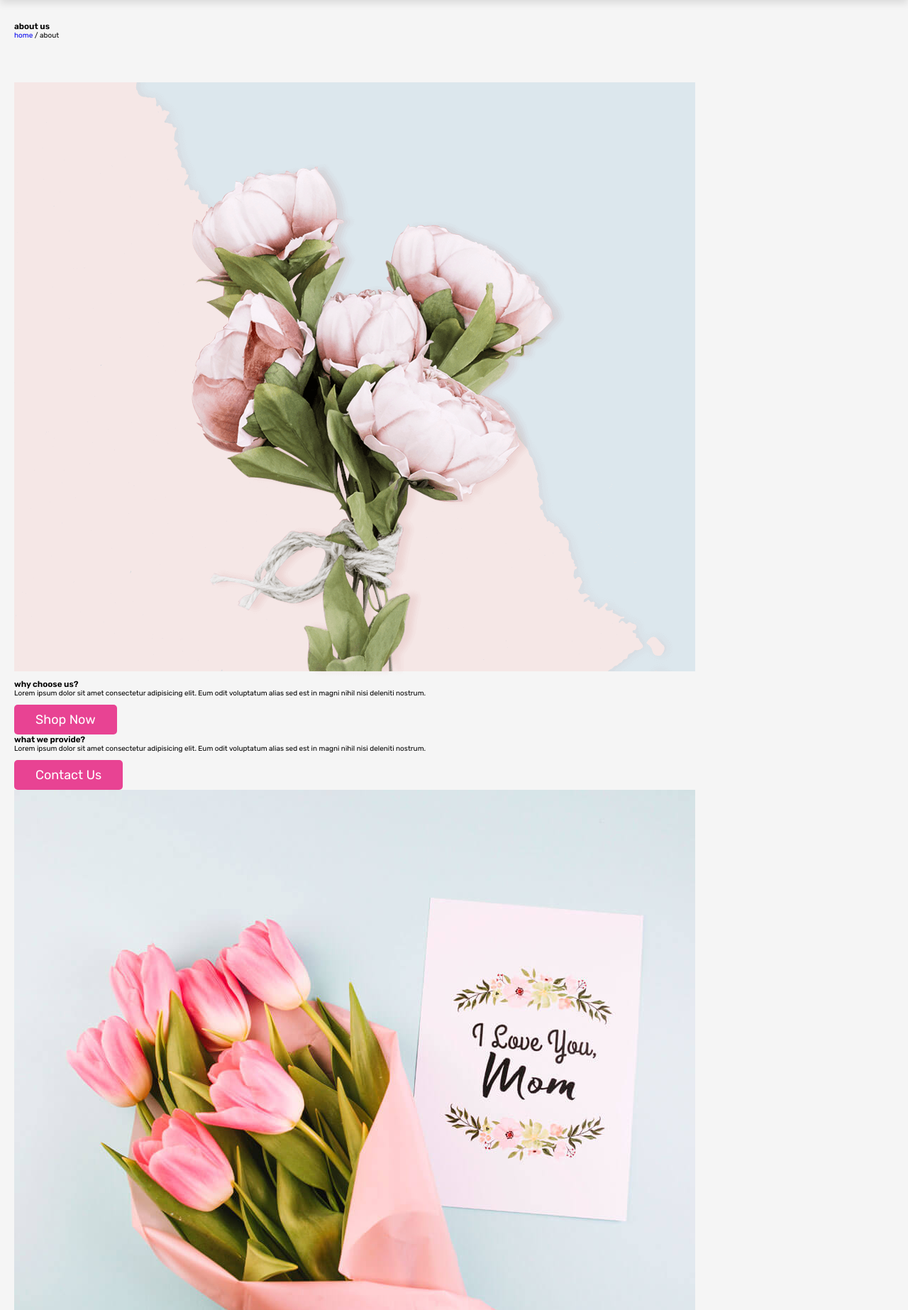
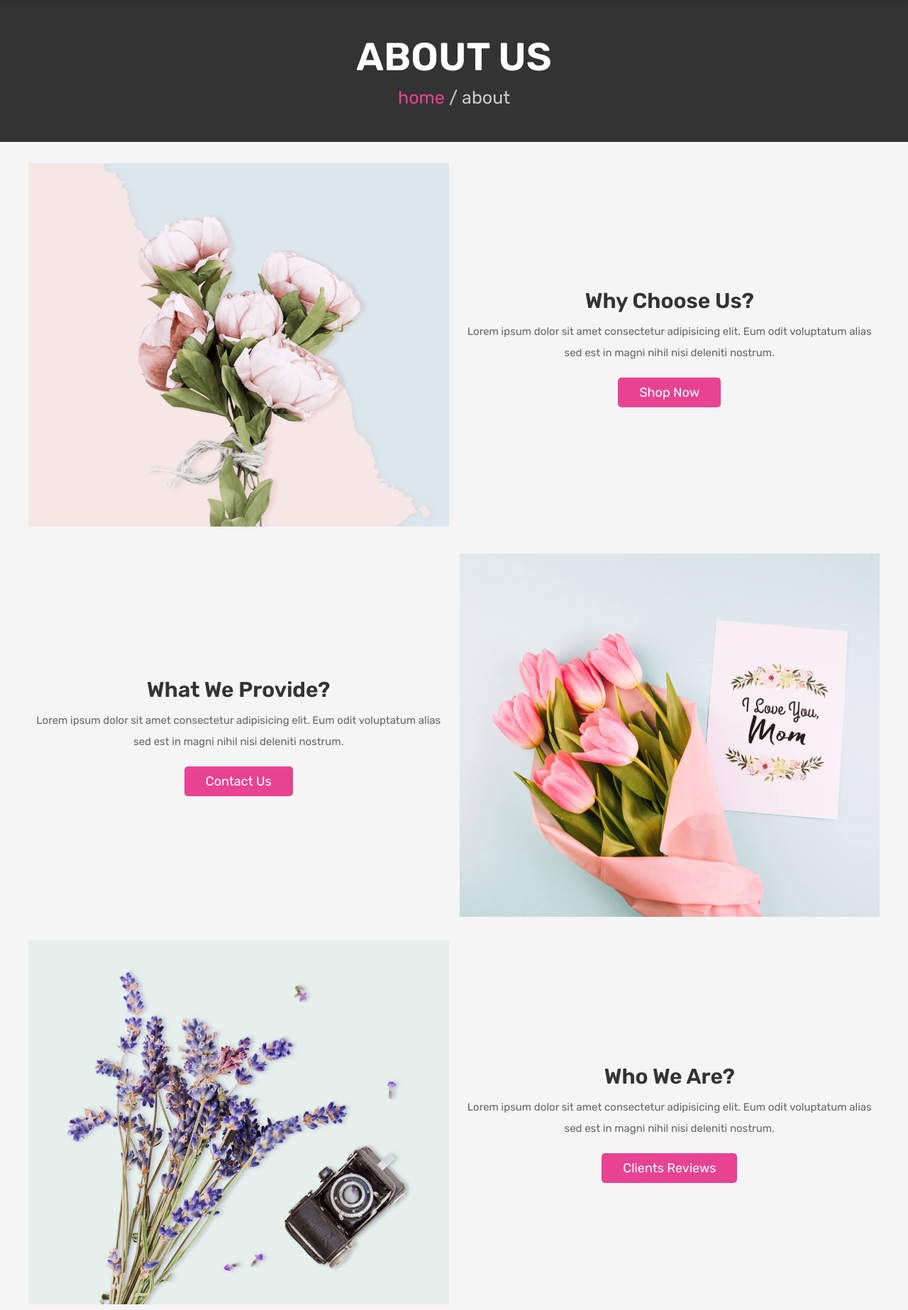
Before and after one commit to Lanarus/flower-shop, a PHP site: page /about.php in a window 1280 px wide. Shown: the part 74-1920 px from the top of the page at 71% size. Run offline with PHP 8.4, Linux system fonts and the light colour scheme.

Commit message:
some changes

```diff
--- a/about.php
+++ b/about.php
@@ -2,6 +2,7 @@
 <?php
 
 @include 'config.php';
+
 
 session_start();
 
@@ -19,7 +20,7 @@ session_start();
    <link rel="stylesheet" href="https://cdnjs.cloudflare.com/ajax/libs/font-awesome/6.0.0/css/all.min.css">
 
    <!-- custom admin css file link  -->
-   <link rel="stylesheet" href="css/style.css">
+   <link rel="stylesheet" href="css/style1.css">
 
 </head>
 <body>
@@ -70,7 +71,7 @@ session_start();
         <div class="content">
             <h3>who we are?</h3>
             <p>Lorem ipsum dolor sit amet consectetur adipisicing elit. Eum odit voluptatum alias sed est in magni nihil nisi deleniti nostrum.</p>
-            <a href="#reviews" class="btn">clients reviews</a>
+            <a href="reviews.php" class="btn">clients reviews</a>
         </div>
 
     </div>
--- a/css/style.css
+++ b/css/style1.css
@@ -22,23 +22,6 @@
    transition:all .2s linear;
 }
 
-*::selection{
-   background-color: var(--pink);
-   color:var(--white);
-}
-
-*::-webkit-scrollbar{
-    height: .5rem;
-    width: 1rem;
- }
- *::-webkit-scrollbar-track{
-    background-color: transparent;
- }
-
- *::-webkit-scrollbar-thumb{
-    background-color: var(--pink);
- }
-
 html{
     font-size: 62.5%;
     overflow-x: hidden;
@@ -53,9 +36,6 @@ html{
  section{
     padding:3rem 2rem;
  }
-
-
-
 
  .btn,
 .delete-btn,
@@ -88,10 +68,40 @@ html{
    background-color: var(--black);
 }
 
+.more-btn{
+    margin-top: 2rem;
+    text-align: center;
+ }
 
+ .heading{
+    display: flex;
+    flex-flow: column;
+    align-items: center;
+    justify-content: center;
+    gap:1rem;
+    background-color: var(--black);
+    text-align: center;
+    min-height: 25vh;
+ }
 
+ .heading h3{
+    font-size: 5.5rem;
+    color:var(--white);
+    text-transform: uppercase;
+ }
 
+ .heading p{
+    font-size: 2.5rem;
+    color:var(--light-white);
+ }
 
+ .heading p a{
+    color:var(--pink);
+ }
+
+ .heading p a:hover{
+    text-decoration: underline;
+ }
 
 .form-container{
     display: flex;
@@ -127,6 +137,7 @@ html{
     margin:1rem 0;
     border-radius: .5rem;
  }
+
  .form-container form p{
     margin-top: 1.5rem;
     font-size: 2rem;
@@ -140,7 +151,6 @@ html{
  .form-container form p a:hover{
     text-decoration: underline;
  }
-
 
 
  .header{
@@ -174,6 +184,7 @@ html{
     float: left;
     position: relative;
  }
+
  .header .flex .navbar ul li a{
     font-size: 2rem;
     padding:1rem 1.5rem;
@@ -214,6 +225,7 @@ html{
  .header .flex .icons > *:hover{
     color:var(--pink);
  }
+
  .header .flex .icons span{
     font-size: 2rem;
  }
@@ -246,6 +258,7 @@ html{
     color:var(--light-color);
     line-height: 1.5;
  }
+
  .header .flex .account-box p span{
     color:var(--pink);
  }
@@ -263,6 +276,7 @@ html{
     align-items: center;
     justify-content: center;
  }
+
  .home .content{
     text-align: center;
  }
@@ -283,9 +297,43 @@ html{
 
 
 
+ .about .flex{
+    max-width: 1200px;
+    margin:0 auto;
+    display: flex;
+    align-items: center;
+    flex-wrap: wrap;
+    gap:1.5rem;
+ }
 
+ .about .flex .image{
+    flex:1 1 40rem;
+ }
+ .about .flex .image img{
+    width: 100%;
+ }
+ .about .flex .content{
+    flex:1 1 40rem;
+    text-align: center;
+ }
 
+ .about .flex .content h3{
+    font-size: 3rem;
+    text-transform: capitalize;
+    color:var(--black);
+ }
 
+ .about .flex .content p{
+    padding:1rem 0;
+    font-size: 1.5rem;
+    color:var(--light-color);
+    line-height: 2;
+ }
+
+ .about .flex:nth-child(2){
+    margin:3rem auto;
+    flex-wrap: wrap-reverse;
+ }
 
 
  .footer{
@@ -315,6 +363,7 @@ html{
     padding:1rem 0;
     display: block;
  }
+
  .footer .box-container a i,
  .footer .box-container p i{
     color:var(--pink);
@@ -325,6 +374,7 @@ html{
     text-decoration: underline;
     color:var(--pink);
  }
+
  .footer .credit{
     text-align: center;
     padding-top: 2.5rem;
--- a/header.php
+++ b/header.php
@@ -13,7 +13,7 @@
                 <li><a href="home.php">home</a></li>
                 <li><a href="#">pages +</a>
                     <ul>
-                        <li><a href="#about">about</a></li>
+                        <li><a href="about.php">about</a></li>
                         <li><a href="#contact">contact</a></li>
                     </ul>
                 </li>
@@ -21,8 +21,8 @@
                 <li><a href="#orders">orders</a></li>
                 <li><a href="#">account +</a>
                     <ul>
-                        <li><a href="#login">login</a></li>
-                        <li><a href="#register">register</a></li>
+                        <li><a href="login.php">login</a></li>
+                        <li><a href="register.php">register</a></li>
                     </ul>
                 </li>
             </ul>
@@ -30,21 +30,21 @@
 
         <div class="icons">
             <div id="menu-btn" class="fas fa-bars"></div>
-            <a href="#search_page" class="fas fa-search"></a>
+            <a href="search_page.php" class="fas fa-search"></a>
             <div id="user-btn" class="fas fa-user"></div>
 
 
 
-            <a href="#wishlist"><i class="fas fa-heart"></i><span></span></a>
+            <a href="wishlist.php"><i class="fas fa-heart"></i><span></span></a>
 
-            <a href="#cart"><i class="fas fa-shopping-cart"></i><span></span></a>
+            <a href="cart.php"><i class="fas fa-shopping-cart"></i><span></span></a>
 
         </div>
 
         <div class="account-box">
             <p>username : <span></span></p>
             <p>email : <span></span></p>
-            <a href="#logout" class="delete-btn">logout</a>
+            <a href="logout.php" class="delete-btn">logout</a>
         </div>
 
     </div>
--- a/home.php
+++ b/home.php
@@ -22,7 +22,7 @@ session_start();
    <link rel="stylesheet" href="https://cdnjs.cloudflare.com/ajax/libs/font-awesome/6.0.0/css/all.min.css">
 
    <!-- custom admin css file link  -->
-   <link rel="stylesheet" href="css/style.css">
+   <link rel="stylesheet" href="css/style1.css">
 
 </head>
 <body>
```
Also changed, not shown: register.php (+2 -13 lines), view_page.php (deleted, +0 -78 lines). Lines whose indentation alone changed are shown as unchanged.
